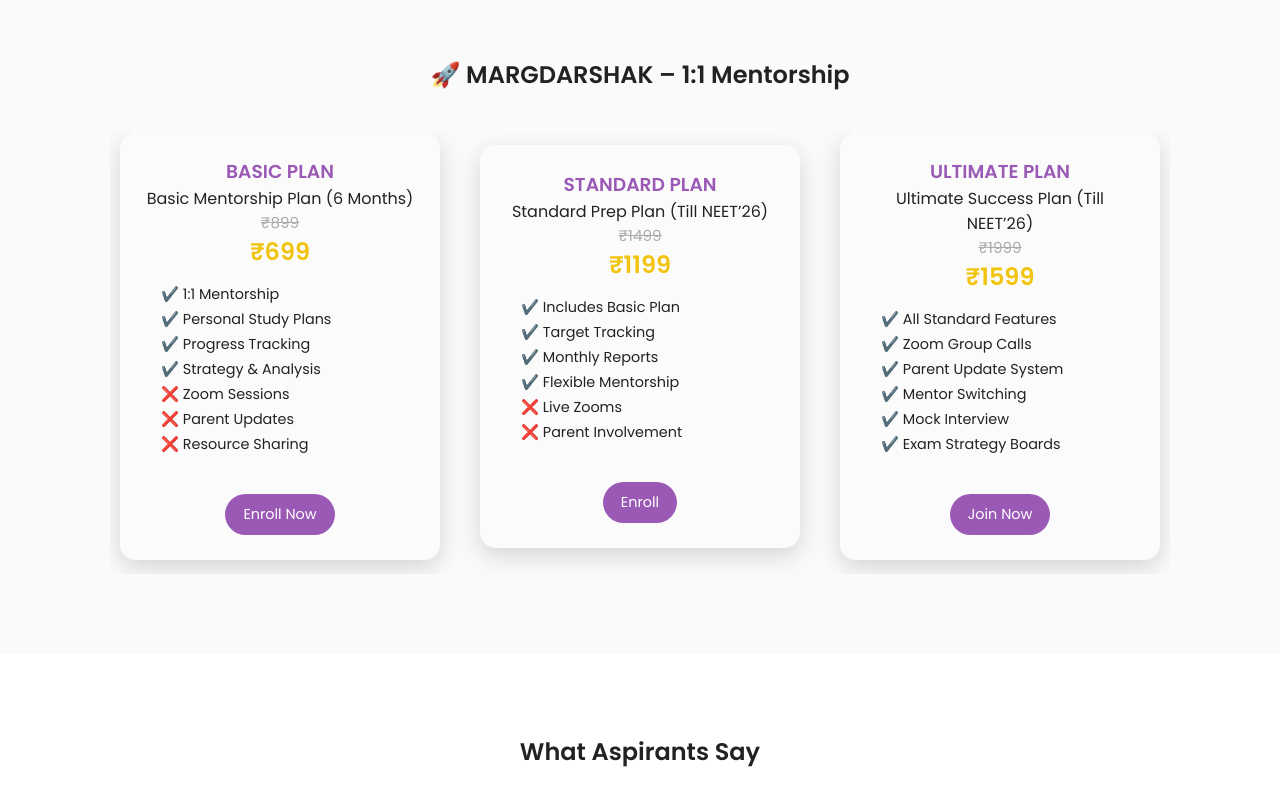
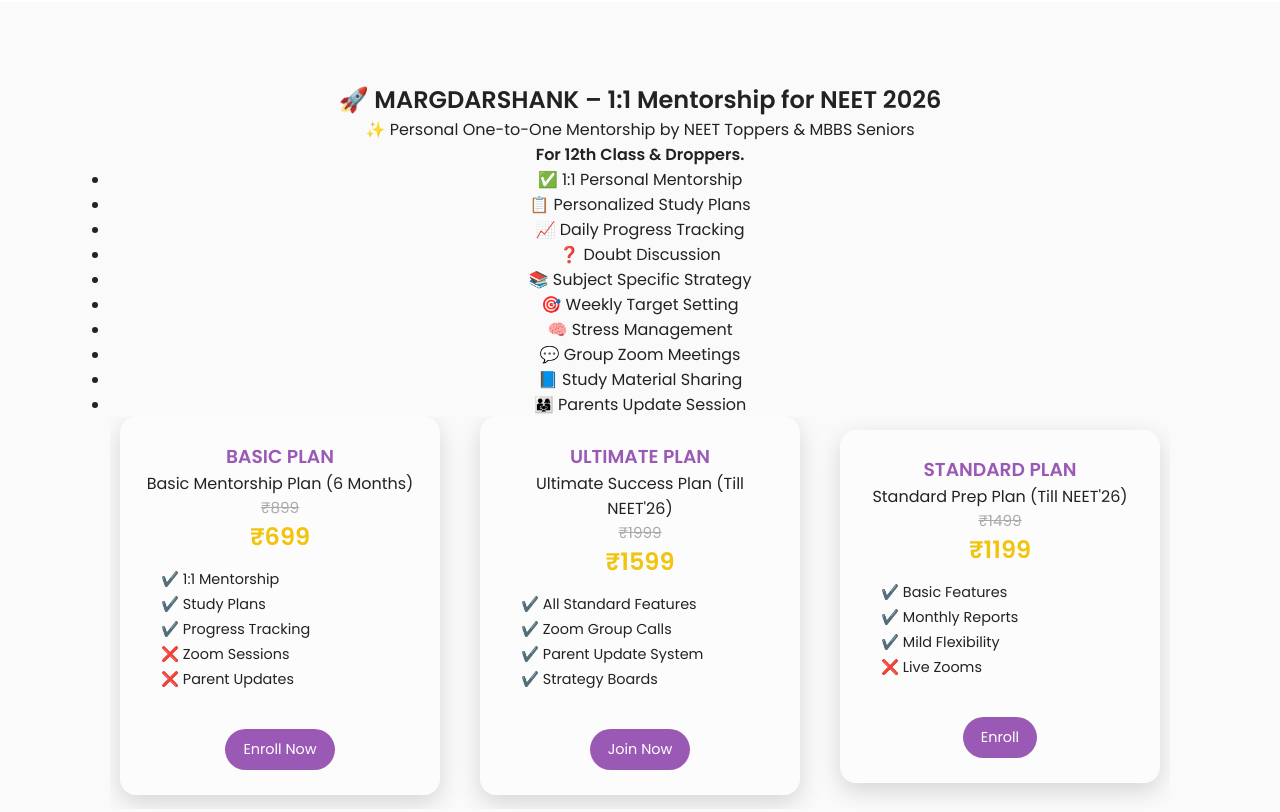
Before and after one commit to PRIYANSHxddddd/stethomates, a plain HTML site: page index.html in a window 1280 px wide. Shown: the part 720-1532 px from the top of the page. Drawn offline with Linux system fonts and the light colour scheme; no server answers.

Commit message:
Update index.html

```diff
--- a/index.html
+++ b/index.html
@@ -8,6 +8,9 @@
   <link href="https://fonts.googleapis.com/css2?family=Poppins:wght@300;400;600&display=swap" rel="stylesheet">
 </head>
 <body>
+
+  <!-- Theme Toggle Button -->
+  <button class="theme-toggle" id="themeToggle">🌙</button>
 
   <!-- Header -->
   <header>
@@ -34,8 +37,8 @@
   <section class="hero glassmorphic">
     <div class="container">
       <h2>Crack NEET with Guidance from Real Toppers</h2>
-      <p>Start your journey with personal mentorship, study plans, and everything needed to succeed in NEET.</p>
-      <a href="#coursesSection" class="btn">View Courses</a>
+      <p>Your journey to AIIMS starts here — Personalized mentorship from those who made it.</p>
+      <a href="#coursesSection" class="btn">View Mentorship Plans</a>
     </div>
   </section>
 
@@ -50,66 +53,79 @@
   <!-- Courses Section -->
   <section id="coursesSection" class="plans">
     <div class="container">
-      <h2 class="text-center">🚀 MARGDARSHAK – 1:1 Mentorship</h2>
-      <div class="swipe-hint"><span>← Swipe →</span></div>
+      <h2 class="text-center">🚀 MARGDARSHANK – 1:1 Mentorship for NEET 2026</h2>
+      <p class="subtitle center">✨ Personal One-to-One Mentorship by NEET Toppers & MBBS Seniors<br><strong>For 12th Class & Droppers.</strong></p>
 
-      <div class="plan-cards scroll-x">
-        <!-- Basic Plan -->
-        <div class="plan glassmorphic green">
+      <div class="features-block">
+        <ul class="features-list-icons">
+          <li>✅ 1:1 Personal Mentorship</li>
+          <li>📋 Personalized Study Plans</li>
+          <li>📈 Daily Progress Tracking</li>
+          <li>❓ Doubt Discussion</li>
+          <li>📚 Subject Specific Strategy</li>
+          <li>🎯 Weekly Target Setting</li>
+          <li>🧠 Stress Management</li>
+          <li>💬 Group Zoom Meetings</li>
+          <li>📘 Study Material Sharing</li>
+          <li>👨‍👩‍👧 Parents Update Session</li>
+        </ul>
+      </div>
+
+      <div class="swipe-hint">
+        <span>← Swipe →</span>
+      </div>
+
+      <div class="course-flex scroll-x">
+        <!-- BASIC PLAN -->
+        <div class="plan plan-small basic">
           <h3>BASIC PLAN</h3>
           <p>Basic Mentorship Plan (6 Months)</p>
           <p class="old-price">₹899</p>
           <p class="price">₹699</p>
           <ul class="features-list">
             <li>✔️ 1:1 Mentorship</li>
-            <li>✔️ Personal Study Plans</li>
+            <li>✔️ Study Plans</li>
             <li>✔️ Progress Tracking</li>
-            <li>✔️ Strategy & Analysis</li>
             <li>❌ Zoom Sessions</li>
             <li>❌ Parent Updates</li>
-            <li>❌ Resource Sharing</li>
           </ul>
           <a href="#" class="btn small">Enroll Now</a>
         </div>
 
-        <!-- Standard Plan -->
-        <div class="plan glassmorphic blue">
-          <h3>STANDARD PLAN</h3>
-          <p>Standard Prep Plan (Till NEET’26)</p>
-          <p class="old-price">₹1499</p>
-          <p class="price">₹1199</p>
-          <ul class="features-list">
-            <li>✔️ Includes Basic Plan</li>
-            <li>✔️ Target Tracking</li>
-            <li>✔️ Monthly Reports</li>
-            <li>✔️ Flexible Mentorship</li>
-            <li>❌ Live Zooms</li>
-            <li>❌ Parent Involvement</li>
-          </ul>
-          <a href="#" class="btn small">Enroll</a>
-        </div>
-
-        <!-- Ultimate Plan -->
-        <div class="plan glassmorphic red featured">
+        <!-- ULTIMATE PLAN -->
+        <div class="plan plan-large ultimate">
           <h3>ULTIMATE PLAN</h3>
-          <p>Ultimate Success Plan (Till NEET’26)</p>
+          <p>Ultimate Success Plan (Till NEET'26)</p>
           <p class="old-price">₹1999</p>
           <p class="price highlight">₹1599</p>
           <ul class="features-list">
             <li>✔️ All Standard Features</li>
             <li>✔️ Zoom Group Calls</li>
             <li>✔️ Parent Update System</li>
-            <li>✔️ Mentor Switching</li>
-            <li>✔️ Mock Interview</li>
-            <li>✔️ Exam Strategy Boards</li>
+            <li>✔️ Strategy Boards</li>
           </ul>
           <a href="#" class="btn small">Join Now</a>
+        </div>
+
+        <!-- STANDARD PLAN -->
+        <div class="plan plan-small standard">
+          <h3>STANDARD PLAN</h3>
+          <p>Standard Prep Plan (Till NEET'26)</p>
+          <p class="old-price">₹1499</p>
+          <p class="price">₹1199</p>
+          <ul class="features-list">
+            <li>✔️ Basic Features</li>
+            <li>✔️ Monthly Reports</li>
+            <li>✔️ Mild Flexibility</li>
+            <li>❌ Live Zooms</li>
+          </ul>
+          <a href="#" class="btn small">Enroll</a>
         </div>
       </div>
     </div>
   </section>
 
-  <!-- Testimonials Section -->
+  <!-- Testimonials -->
   <section class="testimonials" id="testimonialsSection">
     <div class="container">
       <h2>What Aspirants Say</h2>
@@ -117,9 +133,11 @@
     </div>
   </section>
 
-  <!-- Contact Section -->
-  <section class="contact" id="contact">
-    <div class="container">
+  <!-- Contact + Find Us -->
+  <section class="contact-social-wrapper" id="contact">
+    <div class="container contact-social-grid">
+      <!-- Contact Form -->
+      <div class="form-box">
         <h2>Contact Us</h2>
         <form action="https://formspree.io/f/your-id" method="POST">
           <input type="text" name="name" required placeholder="Your Name">
@@ -128,12 +146,10 @@
           <button type="submit" class="btn">Send Message</button>
         </form>
       </div>
-  </section>
 
-  <!-- Find Us Section -->
-  <section class="find-us">
-    <div class="container">
-      <h2 class="text-center">🌐 Find Us on Social Media</h2>
+      <!-- Find Us Social Links -->
+      <div class="social-box glassmorphic">
+        <h2>🌐 Find Us</h2>
         <div class="social-links">
           <a href="https://t.me/stethomatesNEET" target="_blank">📨 Telegram: @stethomatesNEET</a>
           <a href="https://instagram.com/stethomates" target="_blank">📸 Instagram: @stethomates</a>
@@ -141,8 +157,10 @@
           <a href="https://wa.me/917770674486" target="_blank">📞 WhatsApp: +91 77760 74486</a>
         </div>
       </div>
+    </div>
   </section>
 
+  <!-- Footer -->
   <footer>
     <div class="container">
       <p>&copy; 2025 Stethomates · Empowering Medical Minds.</p>
@@ -182,5 +200,15 @@
       });
     });
   </script>
+
+  <!-- Theme Toggle Script -->
+  <script>
+    const toggleBtn = document.getElementById("themeToggle");
+    toggleBtn.addEventListener("click", () => {
+      const theme = document.documentElement.dataset.theme === "dark" ? "light" : "dark";
+      document.documentElement.dataset.theme = theme;
+      toggleBtn.textContent = theme === "dark" ? "☀️" : "🌙";
+    });
+  </script>
 </body>
 </html>
```
Lines whose indentation alone changed are shown as unchanged.
